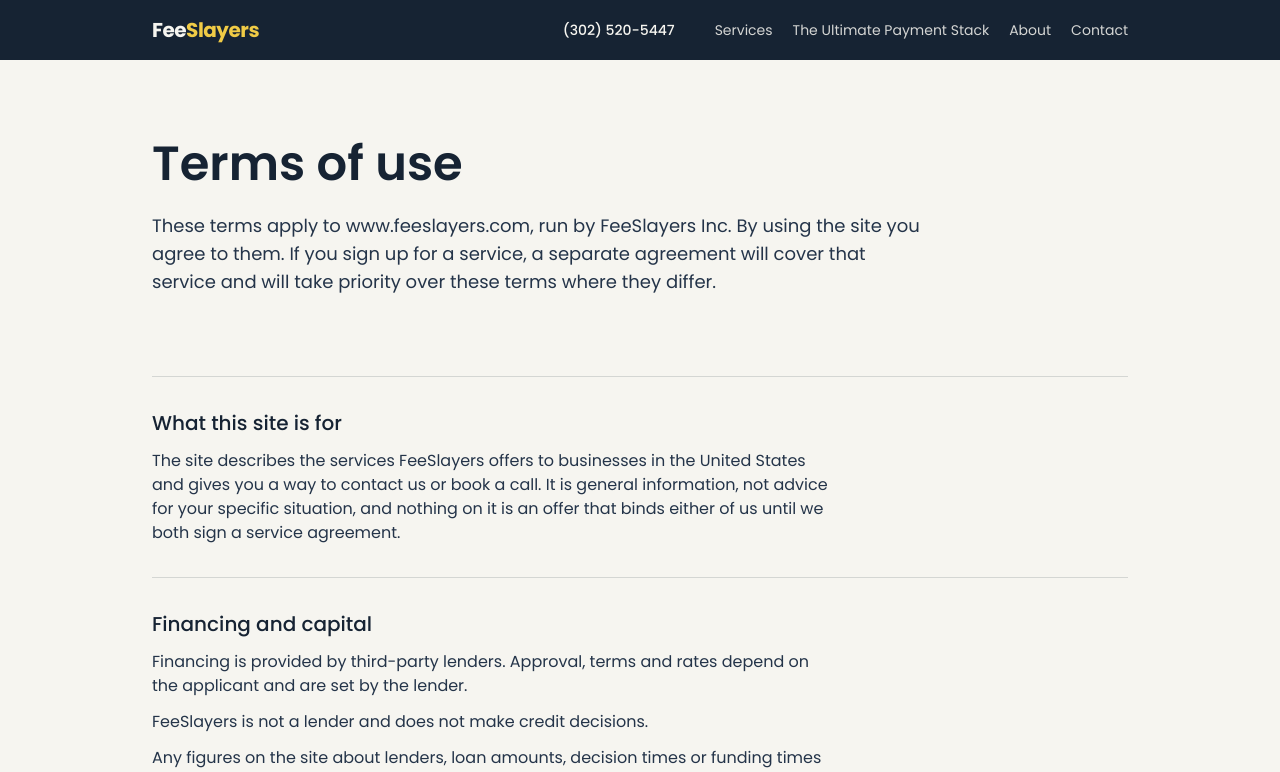
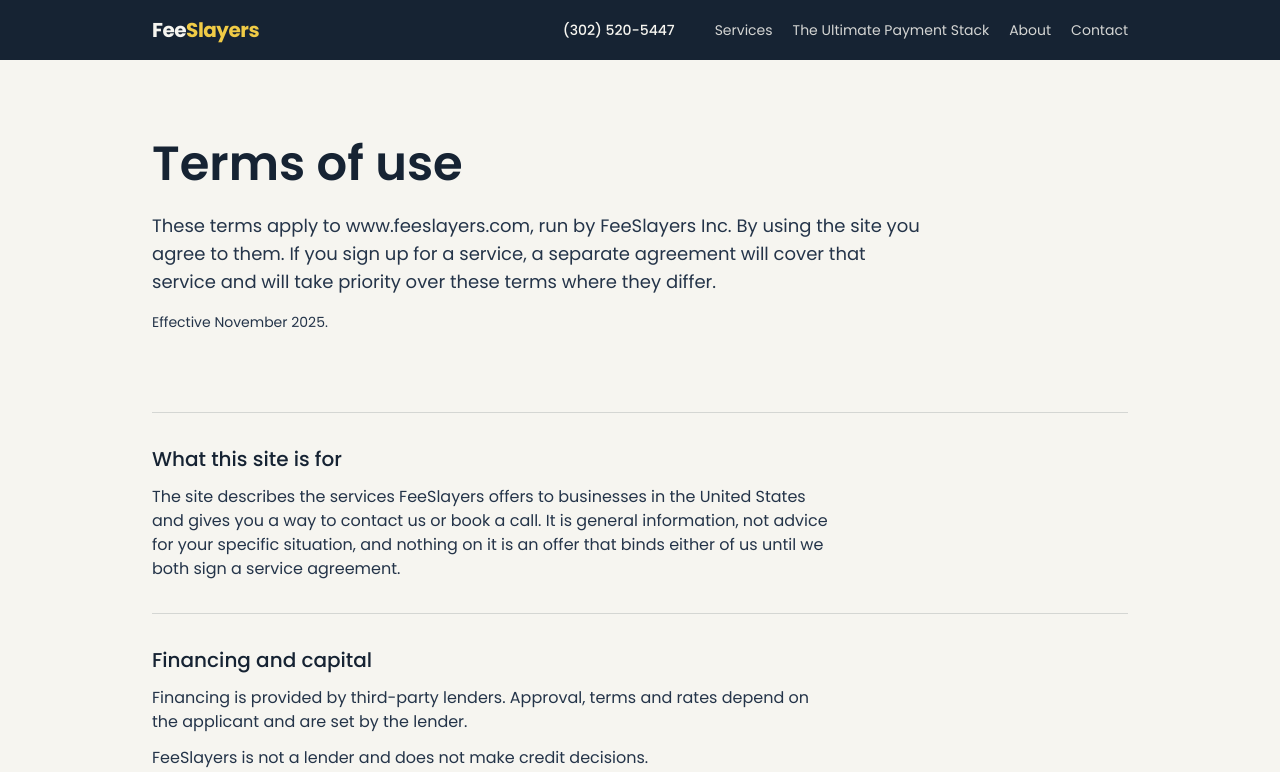
Before and after one commit to primo-commits/webdevfsusa, a Next.js app: page /terms in a window 1280 px wide. Shown: the top 772 px of the page. Built offline with nearby package versions, Linux system fonts and the light colour scheme.

Commit message:
Legal pages: effective November 2025
Date and logo permission recorded in the brand bible.

Co-Authored-By: Claude Fable 5.1 <noreply@anthropic.com>
Claude-Session: https://claude.ai/code/session_01GsYueHgLpEhFzwRrKptZAo

```diff
--- a/components/legal-page.tsx
+++ b/components/legal-page.tsx
@@ -1,3 +1,5 @@
+import { legal } from "@/lib/site-config";
+
 type Section = { heading: string; body: string[] };
 
 type Props = {
@@ -16,7 +18,7 @@ export function LegalPage({ title, intro, sections }: Props) {
             {title}
           </h1>
           <p className="mt-6 max-w-prose text-lg text-navy-soft">{intro}</p>
-          {/* TODO(primo): add an effective date once legal has reviewed. */}
+          <p className="mt-4 text-sm text-navy-soft">Effective {legal.effectiveDate}.</p>
         </div>
       </section>
       <section className="bg-cream">
--- a/lib/site-config.ts
+++ b/lib/site-config.ts
@@ -135,6 +135,7 @@ export const audience = {
 
 /** Use verbatim. Do not paraphrase compliance language. */
 export const legal = {
+  effectiveDate: "November 2025",
   financingDisclosure:
     "Financing is provided by third-party lenders. Approval, terms and rates depend on the applicant and are set by the lender.",
   cashDiscount:
```
Also changed, not shown: 1 other file (tests, documents, lock files or other folders).
